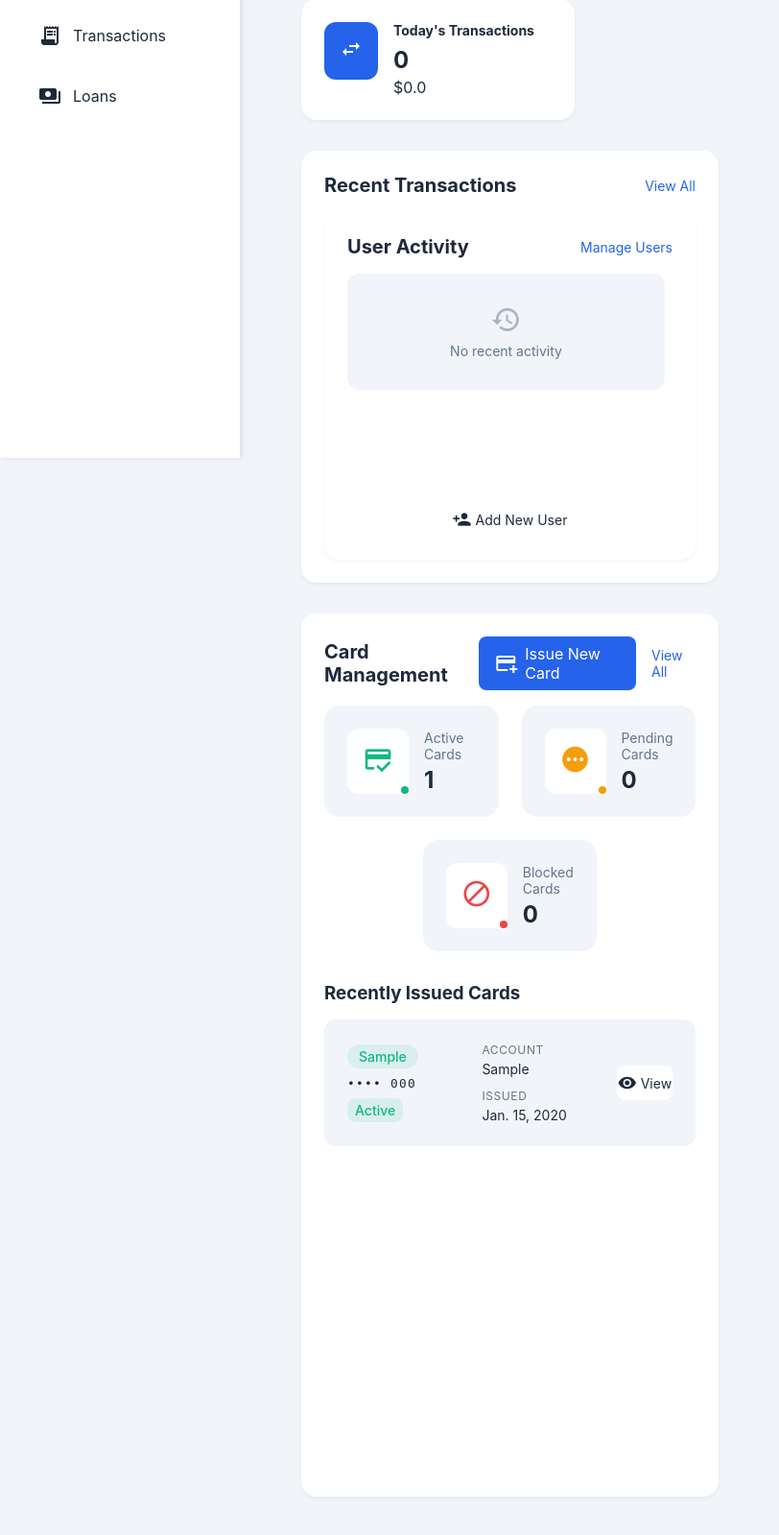
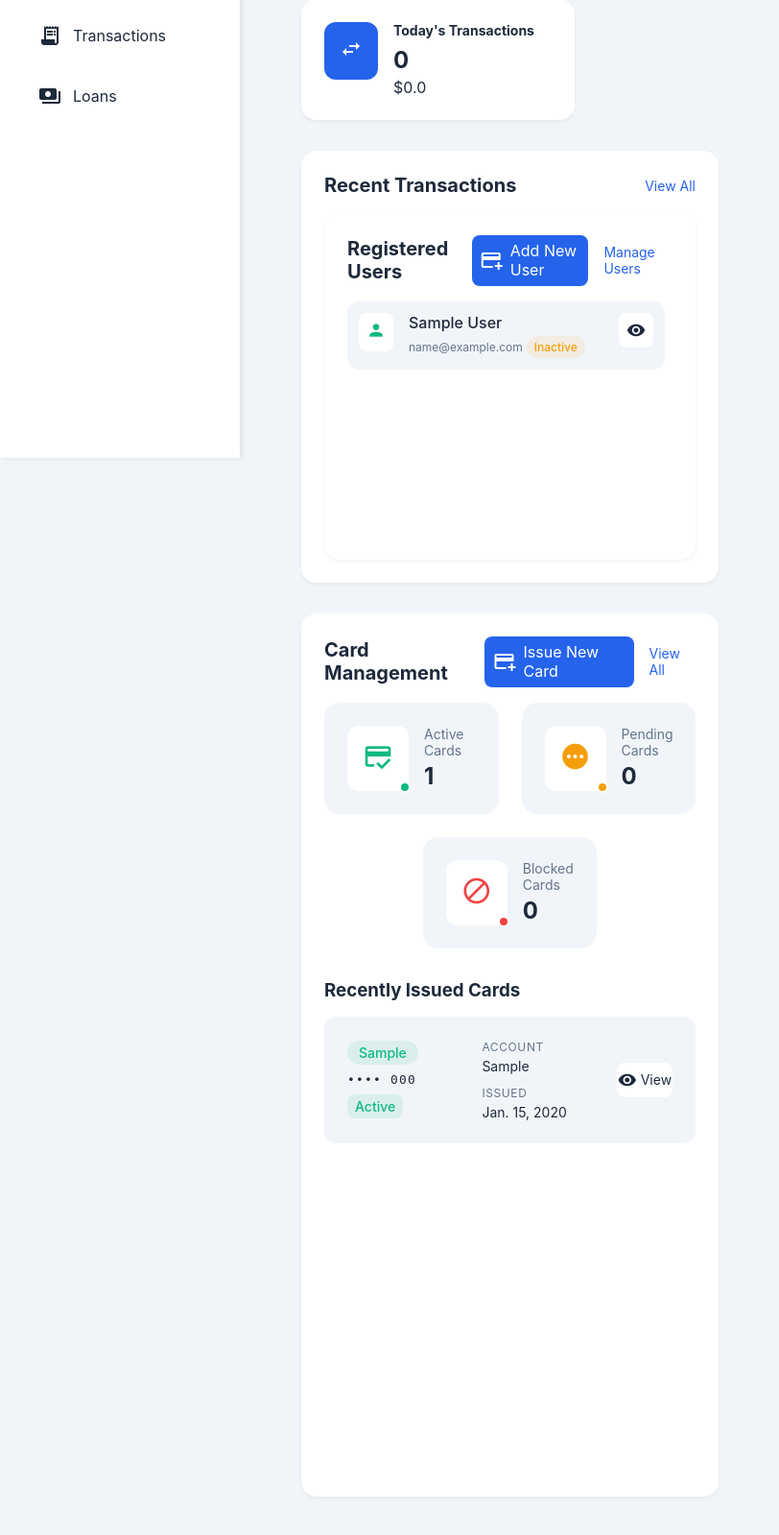
Before and after one commit to omernaseem12/Online-Banking-Application, a Django app: page /admindash/ in a window 1280 px wide. Shown: the part 323-1922 px from the top of the page at 96% size, without its empty margins (0-812 px from the left). Run offline with Django 5.2, Linux system fonts and the light colour scheme; a user stored in the database is signed in; tables that the repository leaves empty hold one stand-in row (values such as "Sample post"); some libraries are stand-ins or nearby versions.

Commit message:
admin dashboard completed

```diff
--- a/Mybank/admindash/templates/admindash/dashboard.html
+++ b/Mybank/admindash/templates/admindash/dashboard.html
@@ -676,7 +676,7 @@
     gap: 0.5rem;
     background: var(--primary-color);
     color: white;
-    padding: 0.5rem 1rem;
+    padding: 0.4rem 0.5rem;
     border-radius: 0.5rem;
     text-decoration: none;
     transition: all 0.3s ease;
@@ -1561,8 +1561,8 @@
                                     <span class="transaction-date">{{ transaction.date }}</span>
                                 </div>
                             </div>
-                            <a href="{% url 'transaction_detail' transaction.trans_id %}" class="transaction-action">
-                                <i class="material-icons">chevron_right</i>
+                            <a href="{% url 'transaction_detail' transaction.trans_id %}"  class="transaction-action">
+                                <i class="material-icons" style="text-decoration: none; color:blue;" >chevron_right</i>
                             </a>
                         </div>
                         {% endfor %}
@@ -1575,63 +1575,47 @@
             <!-- User Activity -->
             <div class="section activity-section">
                 <div class="section-header">
-                    <h2>User Activity</h2>
+                    <h2>Registered Users</h2>
+                    <div class="header-actions">
+                    <a href="{% url 'issue_card' %}" class="primary-btn">
+                            <i class="material-icons" >add_card</i>
+                            Add New User
+                        </a>
                     <a href="{% url 'user_management' %}" class="view-all-btn">Manage Users</a>
+                    </div>
                 </div>
                 <div class="activity-list">
-                    {% if user_activities %}
-                        {% for activity in user_activities %}
-                        <div class="activity-item">
-                            <div class="activity-icon">
-                                {% if activity.type == 'login' %}
-                                    <i class="material-icons">login</i>
-                                {% elif activity.type == 'transfer' %}
-                                    <i class="material-icons">sync_alt</i>
-                                {% elif activity.type == 'profile_update' %}
-                                    <i class="material-icons">edit</i>
-                                {% elif activity.type == 'password_change' %}
-                                    <i class="material-icons">lock</i>
+                    <!-- Dummy User 1 -->
+                    {% for user in recent_users %}
+                    <div class="activity-item">
+                        <div class="activity-icon">
+                            <i class="material-icons" style="color: #10b981;">person</i>
+                        </div>
+                        <div class="activity-content">
+                            <div class="activity-header">
+                                <span class="activity-user">{{user.first_name}} {{user.last_name}}</span>
+                            </div>
+                            <div class="activity-meta">
+                                <span class="user-email">{{user.email}}</span>
+                                {% if user.status == 'Active' %}
+                                <span class="status-badge success">Active</span>
+                                {% elif user.status == 'Block' %}
+                                <span class="status-badge error">Blocked</span>
                                 {% else %}
-                                    <i class="material-icons">circle</i>
-                                {% endif %}
-                            </div>
-                            <div class="activity-content">
-                                <div class="activity-header">
-                                    <span class="activity-user">{{ activity.user }}</span>
-                                    <span class="activity-time">{{ activity.timestamp }}</span>
-                                </div>
-                                <div class="activity-description">{{ activity.description }}</div>
-                                {% if activity.location %}
-                                <div class="activity-meta">
-                                    <i class="material-icons">location_on</i>
-                                    <span>{{ activity.location }}</span>
-                                </div>
-                                {% endif %}
-                            </div>
-                            <div class="activity-status">
-                                {% if activity.status == 'success' %}
-                                    <span class="status-badge success">Success</span>
-                                {% elif activity.status == 'warning' %}
-                                    <span class="status-badge warning">Warning</span>
-                                {% elif activity.status == 'error' %}
-                                    <span class="status-badge error">Failed</span>
+                                <span class="status-badge warning">Inactive</span>
                                 {% endif %}
                             </div>
                         </div>
-                        {% endfor %}
-                    {% else %}
-                        <div class="no-data">
-                            <i class="material-icons">history</i>
-                            <p>No recent activity</p>
+                        <div class="user-actions">
+                            <a href="{% url 'edit_user' user.user_id %}" class="action-btn">
+                                <i class="material-icons">visibility</i>
+                            </a>
                         </div>
-                    {% endif %}
+                    </div>
+                    {% endfor %}
+
                 </div>
-                <div class="quick-actions">
-                    <a href="{% url 'add_user' %}" class="action-btn blue">
-                        <i class="material-icons">person_add</i>
-                        Add New User
-                    </a>
-                </div>
+
             </div>
         </div>
 
@@ -1734,7 +1718,7 @@
                                 </div>
                             </div>
                             <div class="card-actions">
-                                <a href="#" class="action-btn">
+                                <a href="{% url 'view_card' card.id %}" class="action-btn">
                                     <i class="material-icons">visibility</i>
                                     View
                                 </a>
```
